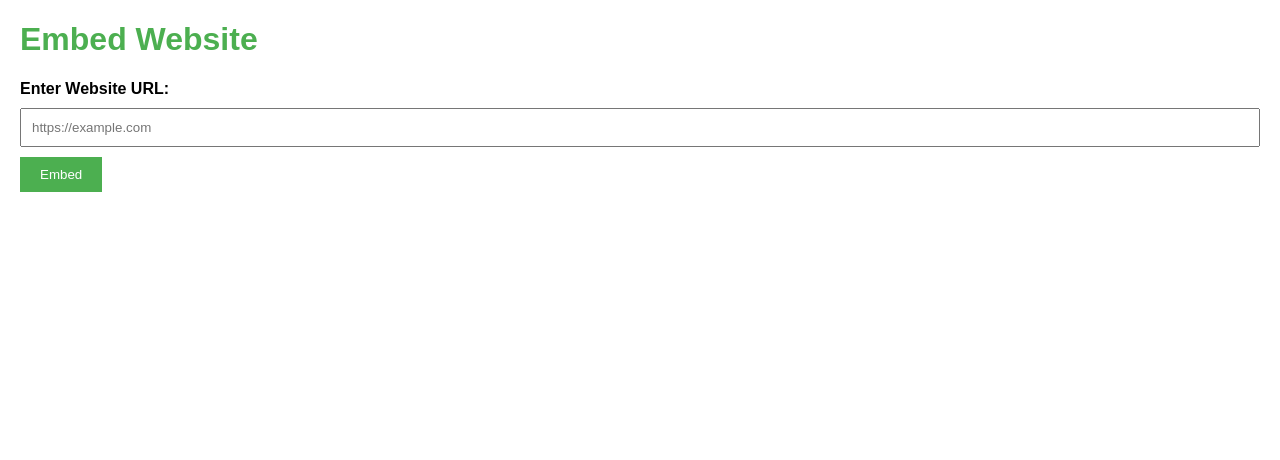
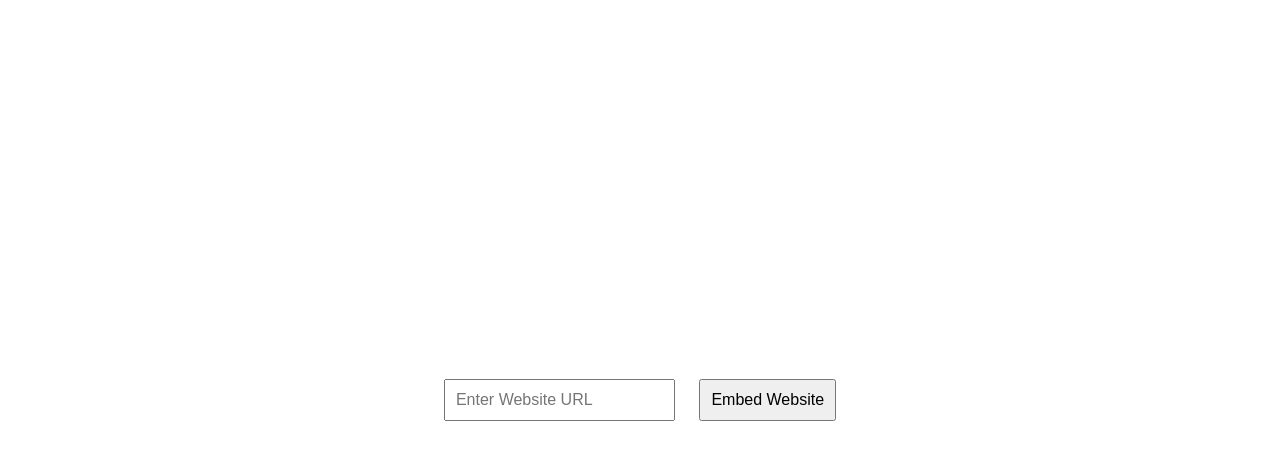
Before and after one commit to saram098/manifest, a plain HTML site: page index.html in a window 1280 px wide. Drawn offline with Linux system fonts and the light colour scheme.

Commit message:
Update index.html

```diff
--- a/index.html
+++ b/index.html
@@ -6,53 +6,48 @@
     <title>Embed Website</title>
     <style>
         body {
+            margin: 0;
             font-family: Arial, sans-serif;
-            margin: 20px;
         }
-        h1 {
-            color: #4CAF50;
+        #form-container {
+            display: flex;
+            flex-direction: column;
+            justify-content: center;
+            align-items: center;
+            height: 100vh;
         }
-        label {
-            font-weight: bold;
-        }
-        input {
-            width: 100%;
+        input, button {
+            margin: 10px;
             padding: 10px;
-            margin: 10px 0;
-            box-sizing: border-box;
-        }
-        button {
-            background-color: #4CAF50;
-            color: white;
-            padding: 10px 20px;
-            border: none;
-            cursor: pointer;
+            font-size: 16px;
         }
         iframe {
             width: 100%;
-            height: 500px;
-            margin-top: 20px;
-            border: 1px solid #ccc;
+            height: 100%;
+            border: none;
         }
     </style>
 </head>
 <body>
-    <h1>Embed Website</h1>
-    <form id="urlForm">
-        <label for="url">Enter Website URL:</label>
-        <input type="url" id="url" name="url" placeholder="https://example.com" required>
-        <button type="submit">Embed</button>
-    </form>
+    <div id="form-container">
+        <form id="embedForm">
+            <input type="url" id="url" name="url" placeholder="Enter Website URL" required>
+            <button type="submit">Embed Website</button>
+        </form>
+    </div>
     <iframe id="viewer" style="display: none;"></iframe>
     <script>
-        const form = document.getElementById('urlForm');
+        const form = document.getElementById('embedForm');
         const viewer = document.getElementById('viewer');
+        const container = document.getElementById('form-container');
+
         form.addEventListener('submit', function(event) {
             event.preventDefault();
             const url = document.getElementById('url').value;
             if (url) {
                 viewer.src = url;
                 viewer.style.display = 'block';
+                container.style.display = 'none';
             } else {
                 alert('Please enter a valid URL.');
             }
```
